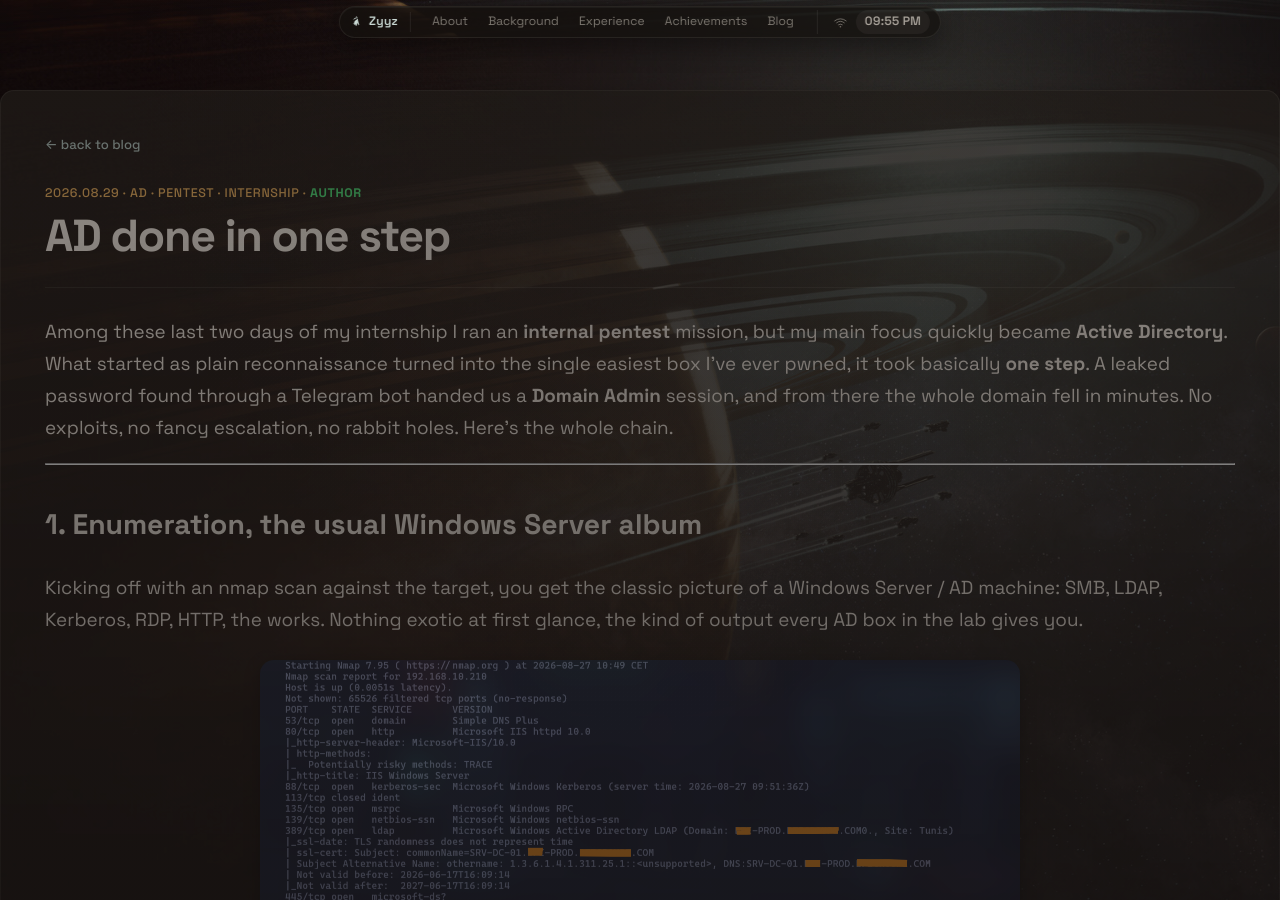
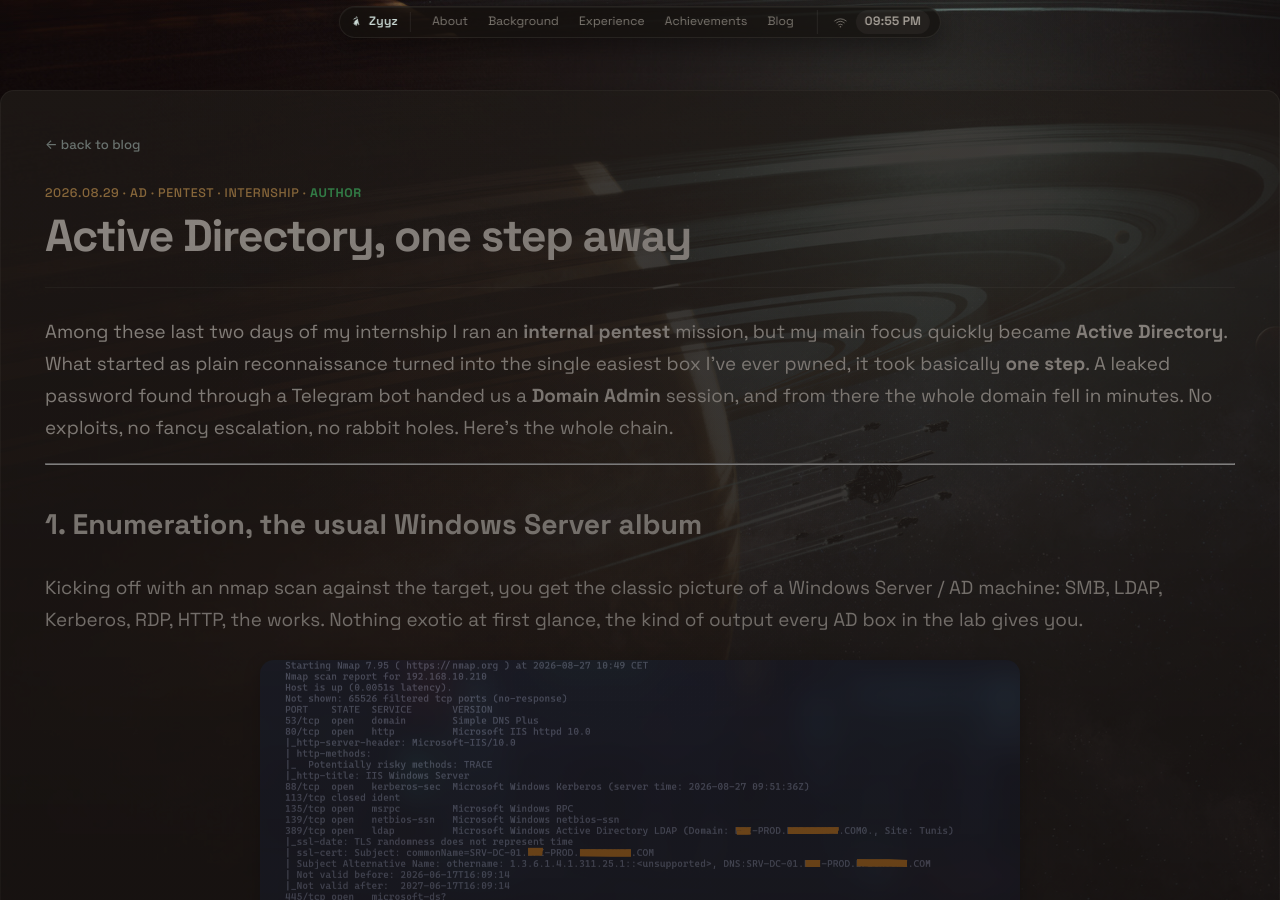
Before and after one commit to 0xZyyz/0xZyyz.github.io, a Jekyll site: the page built from _posts/2026-08-29-internal-ad-pentest-internship.md, in a window 1280 px wide and 900 px high. Built offline with Jekyll 4.4.1, drawn with Linux system fonts in a browser that asks for light colours.

Commit message:
Rework title

```diff
--- a/_posts/2026-08-29-internal-ad-pentest-internship.md
+++ b/_posts/2026-08-29-internal-ad-pentest-internship.md
@@ -1,6 +1,6 @@
 ---
 layout: post
-title: "AD done in one step"
+title: "Active Directory, one step away"
 date: 2026-08-29 12:00:00 +0100
 categories: [ad, pentest, internship]
 role: author
```
